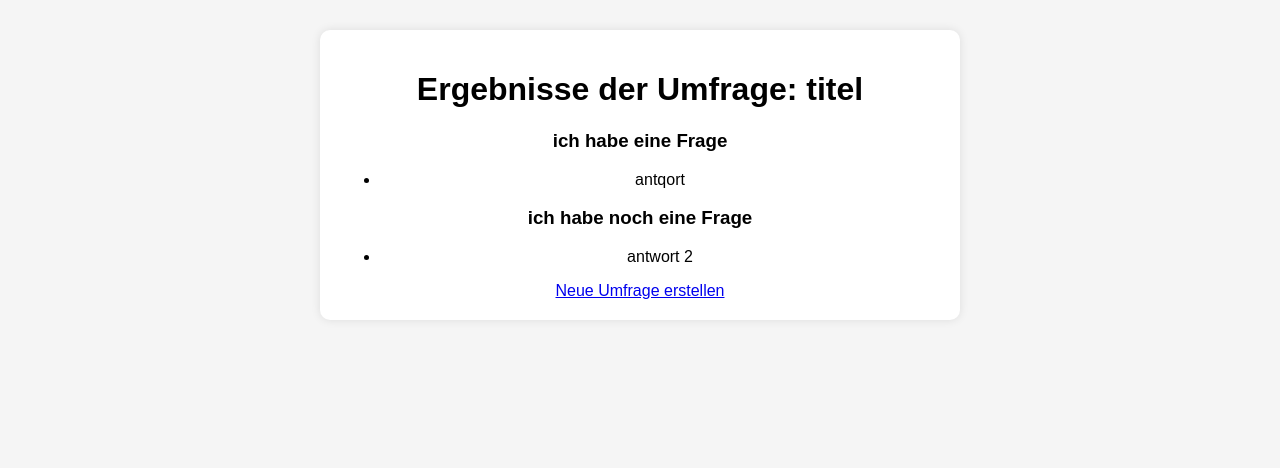
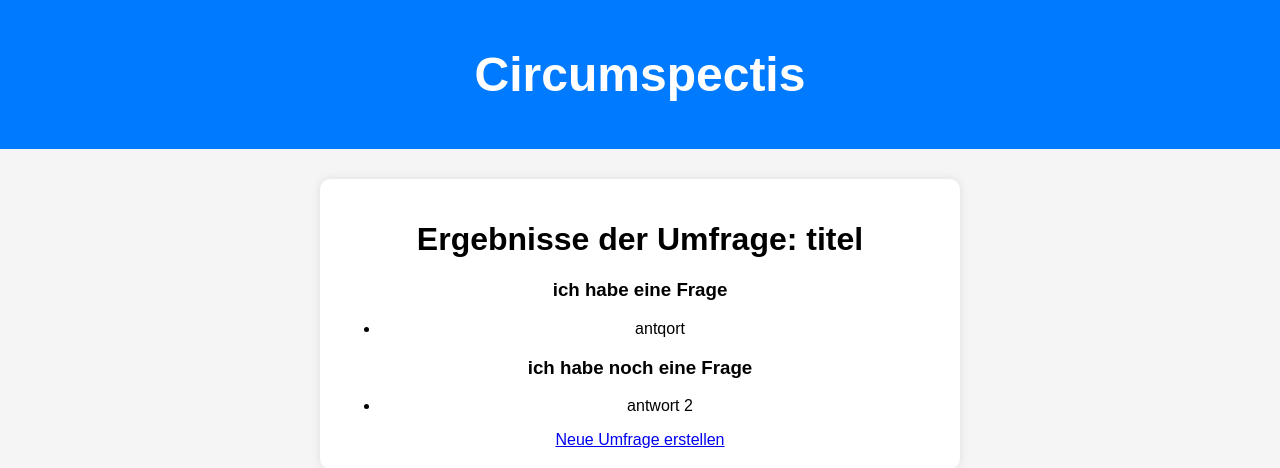
Before and after one commit to Berkay9712/webapp24, a Flask app: page /results/1 in a window 1280 px wide. Shown: the top 468 px of the page. Run offline with Flask 3, Linux system fonts and the light colour scheme.

Commit message:
app.py an results.html anpassen

```diff
--- a/app.py
+++ b/app.py
@@ -48,7 +48,7 @@ def create():
         db.session.commit()
 
         survey_link = url_for('survey', survey_id=new_survey.id, _external=True)
-        return render_template('created.html', survey_link=survey_link)
+        return render_template('created.html', survey_link=survey_link, survey_id=new_survey.id)
 
     return render_template('create.html')
 
--- a/templates/created.html
+++ b/templates/created.html
@@ -6,7 +6,13 @@
     <title>Umfrage erstellt</title>
     <link rel="stylesheet" href="{{ url_for('static', filename='style.css') }}">
 </head>
+
 <body>
+    <!-- Header -->
+    <header class="header-bar">
+        <h1 class="site-title">Circumspectis</h1>
+    </header>
+
     <div class="container">
         <h1>Umfrage erfolgreich erstellt!</h1>
         <p>Teile diesen Link, damit andere die Umfrage beantworten können:</p>
--- a/templates/results.html
+++ b/templates/results.html
@@ -7,6 +7,12 @@
     <link rel="stylesheet" href="{{ url_for('static', filename='style.css') }}">
 </head>
 <body>
+
+    <!-- Header -->
+    <header class="header-bar">
+        <h1 class="site-title">Circumspectis</h1>
+    </header>
+
     <div class="container">
         <h1>Ergebnisse der Umfrage: {{ survey.title }}</h1>
 
```
Also changed, not shown: instance/surveys.db.
